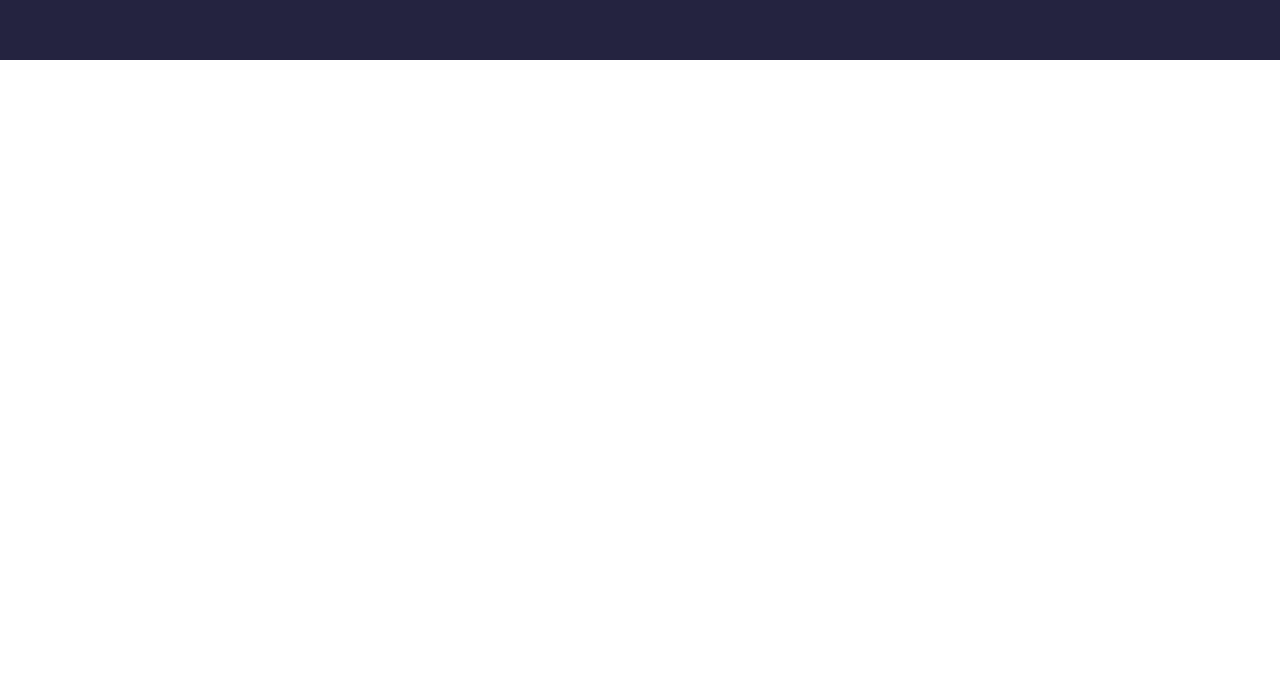
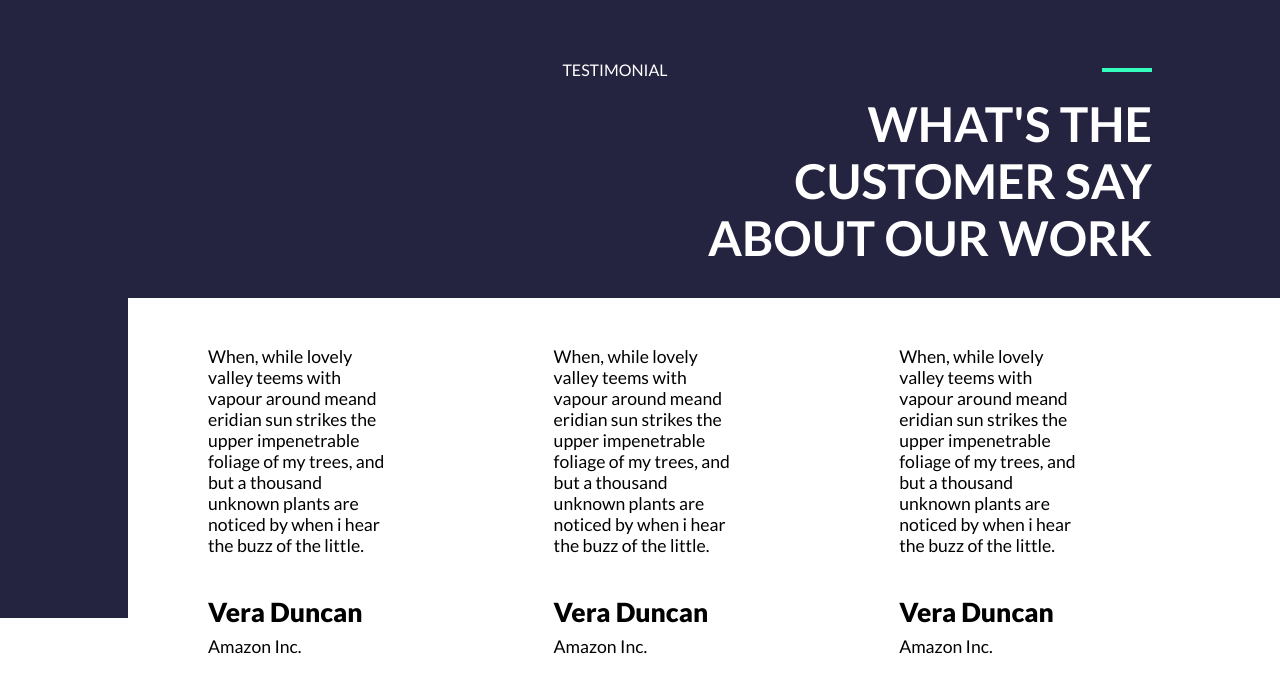
Before and after one commit to AlessioNapoletano/proj-html-vuejs, a Vue app: page / in a window 1280 px wide. Shown: the part 3860-4553 px from the top of the page. Before the commit the page ends 3920 px from the top, so only its background shows below. Built offline with nearby package versions, Linux system fonts and the light colour scheme.

Commit message:
add Testimonial component

```diff
--- a/src/App.vue
+++ b/src/App.vue
@@ -8,6 +8,7 @@ import MainService from './components/MainService.vue'
 import MainAboutUs from './components/MainAboutUs.vue'
 import MainDeliverCare from './components/MainDeliverCare.vue'
 import MainProject from './components/MainProject.vue'
+import MainTestimonial from './components/MainTestimonial.vue'
 
 export default {
   name: 'App',
@@ -17,7 +18,8 @@ export default {
     MainService,
     MainAboutUs,
     MainDeliverCare,
-    MainProject
+    MainProject,
+    MainTestimonial
   }
 }
 </script>
@@ -33,6 +35,7 @@ export default {
     <MainAboutUs />
     <MainDeliverCare />
     <MainProject />
+    <MainTestimonial />
   </main>
 </template>
 
--- /dev/null
+++ b/src/components/MainTestimonial.vue
@@ -0,0 +1,138 @@
+<script>
+export default {
+    name: 'MainTestimonial',
+
+    data() {
+        return {
+            feedbackList:
+                [
+                    {
+                        feed: 'When, while lovely valley teems with vapour around meand eridian sun strikes the upper impenetrable foliage of my trees, and but a thousand unknown plants are noticed by when i hear the buzz of the little.',
+                        name: 'Vera Duncan',
+                        company: 'Amazon Inc.'
+                    },
+                    {
+                        feed: 'When, while lovely valley teems with vapour around meand eridian sun strikes the upper impenetrable foliage of my trees, and but a thousand unknown plants are noticed by when i hear the buzz of the little.',
+                        name: 'Vera Duncan',
+                        company: 'Amazon Inc.'
+                    },
+                    {
+                        feed: 'When, while lovely valley teems with vapour around meand eridian sun strikes the upper impenetrable foliage of my trees, and but a thousand unknown plants are noticed by when i hear the buzz of the little.',
+                        name: 'Vera Duncan',
+                        company: 'Amazon Inc.'
+                    }
+                ]
+        }
+    },
+}
+</script>
+
+<template >
+    <section class="testimonial d-flex justify-end">
+        <div class="container">
+            <div class="small-text">
+                <div class="small-text d-flex align-center">
+                    <p>
+                        TESTIMONIAL
+                    </p>
+
+                    <div class="line"></div>
+                </div>
+            </div>
+
+            <div class="wrapper d-flex justify-end">
+                <div class="big-text">
+                    <h1>
+                        WHAT'S THE CUSTOMER SAY ABOUT OUR WORK
+                    </h1>
+                </div>
+
+            </div>
+        </div>
+    </section>
+
+    <section class="costumer-feedback">
+        <div class="wrapper d-flex">
+            <div class="costumer" v-for="feedback in feedbackList">
+                <p>
+                    {{ feedback.feed }}
+                </p>
+
+                <h2>
+                    {{ feedback.name }}
+                </h2>
+
+                <p>
+                    {{ feedback.company }}
+                </p>
+            </div>
+        </div>
+
+
+    </section>
+</template>
+
+<style lang="scss" scoped>
+@use '../styles/partials/variables' as *;
+
+section.testimonial {
+    color: $main-white-color;
+    margin-bottom: 2rem;
+
+    .container {
+
+        .small-text {
+            margin-bottom: 1rem;
+
+            p {
+                margin: 0 auto;
+            }
+
+            .line {
+                height: 0;
+                width: 50px;
+                border: 2px solid $line-light-blue;
+
+            }
+        }
+
+        .big-text {
+            width: 45%;
+            text-align: end;
+
+
+            h1 {
+                font-size: 3rem;
+            }
+        }
+    }
+}
+
+section.costumer-feedback {
+    background-color: $main-white-color;
+    height: 20rem;
+    width: 90%;
+    margin-inline-start: auto;
+
+    .wrapper {
+        width: 90%;
+
+        .costumer {
+            width: calc(100%/3);
+            padding: 3rem 5rem;
+            font-size: 1.1rem;
+
+            p {
+                margin-bottom: 2.5rem;
+            }
+
+            h2 {
+                margin-bottom: .5rem;
+                font-weight: 800;
+            }
+        }
+
+    }
+
+}
+</style>
--- a/src/styles/general.scss
+++ b/src/styles/general.scss
@@ -15,6 +15,10 @@ body {
 .container {
     width: 80%;
     margin: 0 auto;
+}
+
+.container-sm {
+    width: 90%;
 }
 
 //flex family
--- a/src/styles/partials/_variables.scss
+++ b/src/styles/partials/_variables.scss
@@ -8,3 +8,5 @@ $main-red-color: #F81D39;
 $main-grey-color: #818A91;
 
 $secondary-grey-color: #3D3D3D;
+
+$main-black-color: #000000
```
